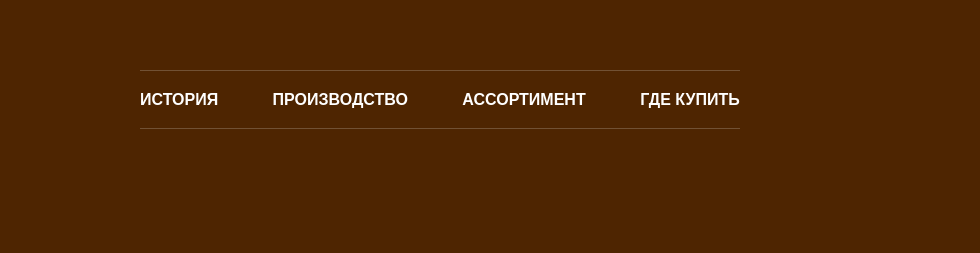
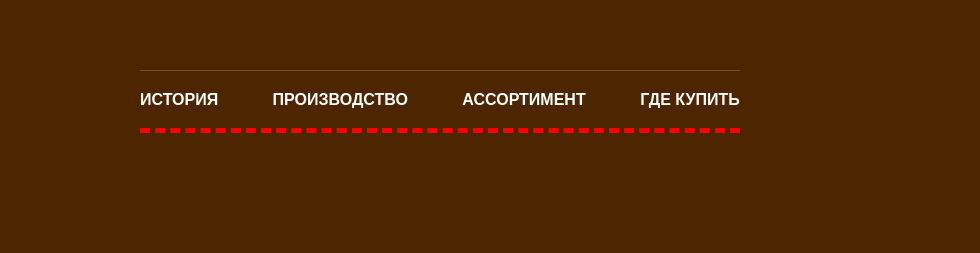
Before and after one commit to Linx39/kvast, a plain HTML site: page index.html in a window 1280 px wide. Shown: the top 253 px of the page, 300-1280 px from the left. Drawn offline with Linux system fonts and the light colour scheme.

Commit message:
в меню изменила нижний бордер на красный

```diff
--- a/css/style.css
+++ b/css/style.css
@@ -42,7 +42,7 @@ body {
     padding: 0;
     list-style: none;
     border-top: 1px solid rgba(255, 255, 255, 0.2);
-    border-bottom: 1px solid rgba(255, 255, 255, 0.2);
+    border-bottom: 5px dashed red;
 }
 
 .main-nav li {
```
